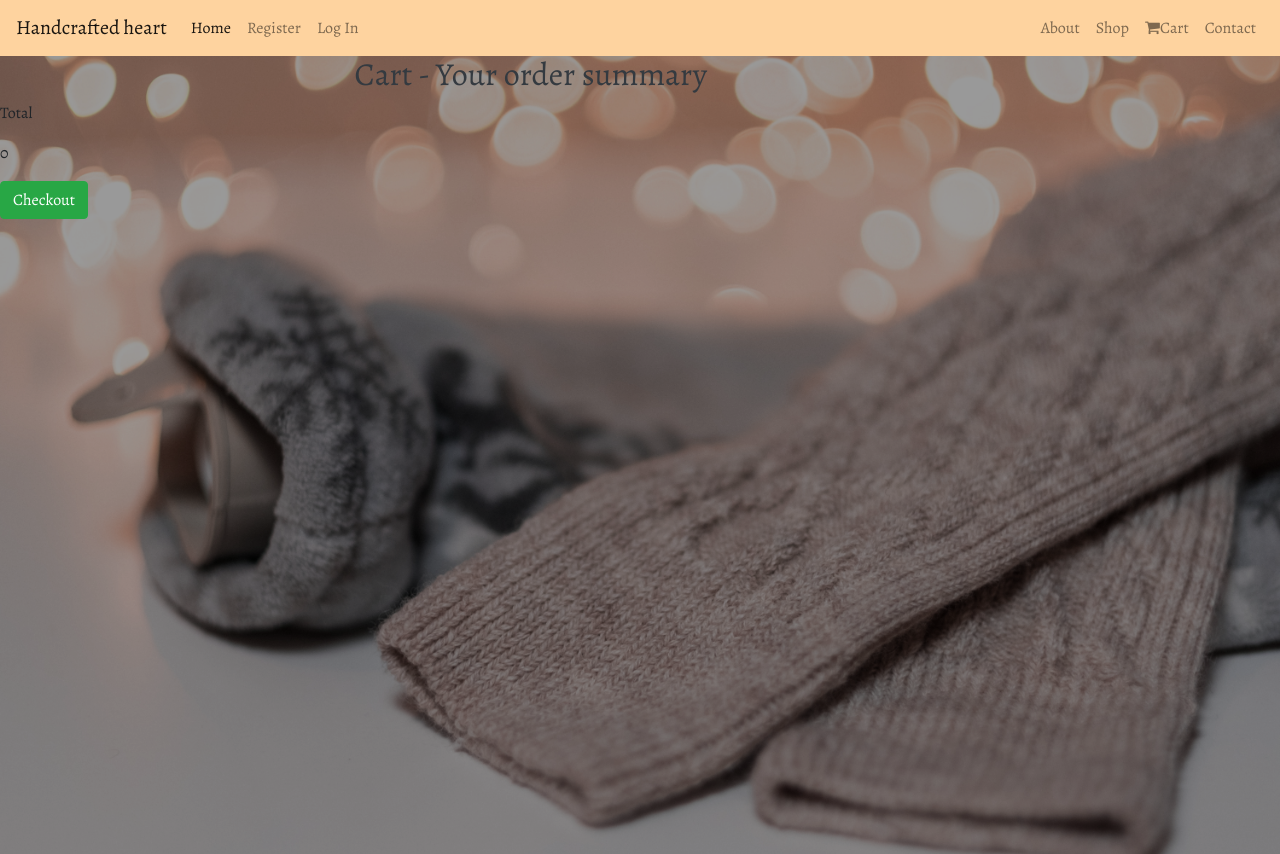
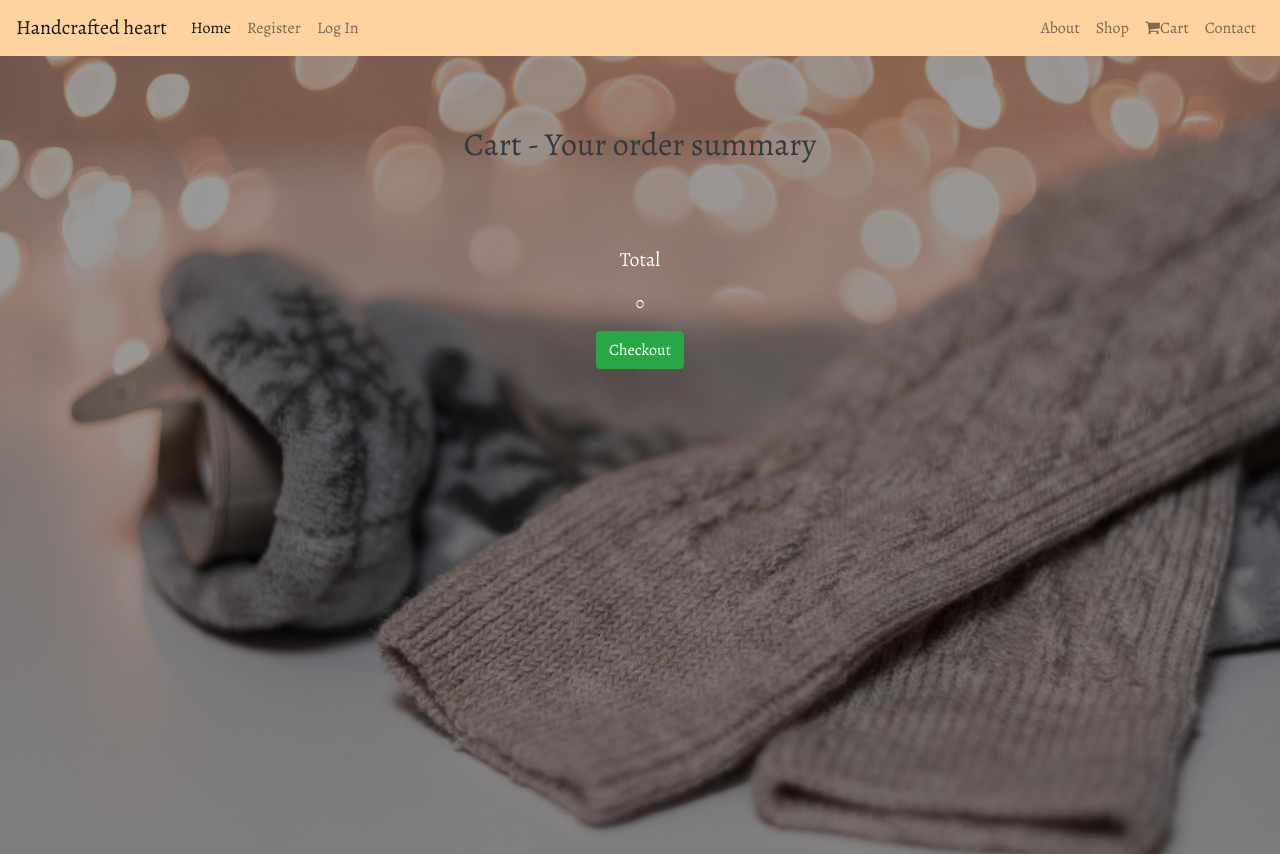
Before and after one commit to Code-Institute-Submissions/handcrafted-heart, a Django app: page /cart/ in a window 1280 px wide. Shown: the top 854 px of the page. Run offline with Django 3.2, Linux system fonts and the light colour scheme; some libraries are stand-ins or nearby versions.

Commit message:
Change shopping cart to look mor alike the Shop page, add comments

```diff
--- a/cart/templates/cart.html
+++ b/cart/templates/cart.html
@@ -7,23 +7,24 @@
 
 <!-- Page heading here -->
 {% block page_heading %}
-<div class="row text-center">
-    <div class="col-10 col_content">
+<div class="row justify-content-center">
+    <div class="col-12">
         <!-- Page Headline, to show the user which page they are on -->
-        <h2 class="text-dark">Cart - Your order summary</h2>
+        <h2 class="text-dark text-center products_heading">Cart - Your order summary</h2>
     </div>
 </div>
 {% endblock %}
 
+<!-- Shopping cart -->
 {% block content %}
-<div class="row row-flex">
+<div class="row justify-content-around products_row">
     {% for item in cart_items %}
 
-    <div class="text-center col-xs-10 col-xs-offset-1 col-sm-offset-0 col-sm-6 col-md-4 display panel panel-display">
-
+    <div class="col-10 col-md-6 col-lg-4 text-center panel_default">
+        <div class="card">
         <div class="product" style="background-image: url('{{ MEDIA_URL }}{{ item.product.image }}')"></div>
 
-        <div class="caption">
+        <div class="caption text-dark">
             <h3>{{ item.product.name }}</h3>
             <p class="product-description">{{ item.product.description }}</p>
             <p>{{ item.product.price }}</p>
@@ -32,23 +33,27 @@
                 <form class="form-inline" method="post" action="{% url 'adjust_cart' item.id %}">
                     {% csrf_token %}
                     <div class="form-group">
-                        <label for="exampleInputAmount" class="sr-only">New Qty</label>
+                        <label for="InputAmount" class="sr-only">New Qty</label>
                         <div class="input-group">
-                            <div class="input-group-addon">Qty</div>
+                            <div class="input-group-addon">Quantity</div>
                             <input name="quantity" type="number" min="0" max="5" class="form-control">
-                            <div class="input-group-addon">{{item.quantity}}</div>
+                            <div class="ml-1 mr-1 input-group-addon">{{item.quantity}}</div>
                         </div>
                     </div>
                     <button type="submit" class="btn btn-primary"><span class="glyphicon glyphicon-edit" aria-hidden="true"></span>Amend</button>
                 </form>
             </p>
         </div>
+        </div>
     </div>
     {% endfor %}
 </div>
-<div class="row">
-    <div class="col-xs-10 col-xs-offset-1 col-sm-offset-0 col-sm-6 col-md-4">
-    <p>Total</p>
+
+<!-- Shows the Total of the products in the cart, and the user are able to proceed to Checkout -->
+<div class="row justify-content-center text-light">
+    <div class="col-10 col-md-6 col-lg-4 text-center panel_default">
+    <br>
+    <p class="lead">Total</p>
     <p><span class="glyphicon glyphicon-euro" aria-hidden="true"></span>{{ total }}</p>
     <a href="{% url 'checkout' %}" class="btn btn-success" role="button"><span class="glyphicon glyphicon-ok-sign" aria-hidden="true"></span>Checkout</a>
     </div>
```
